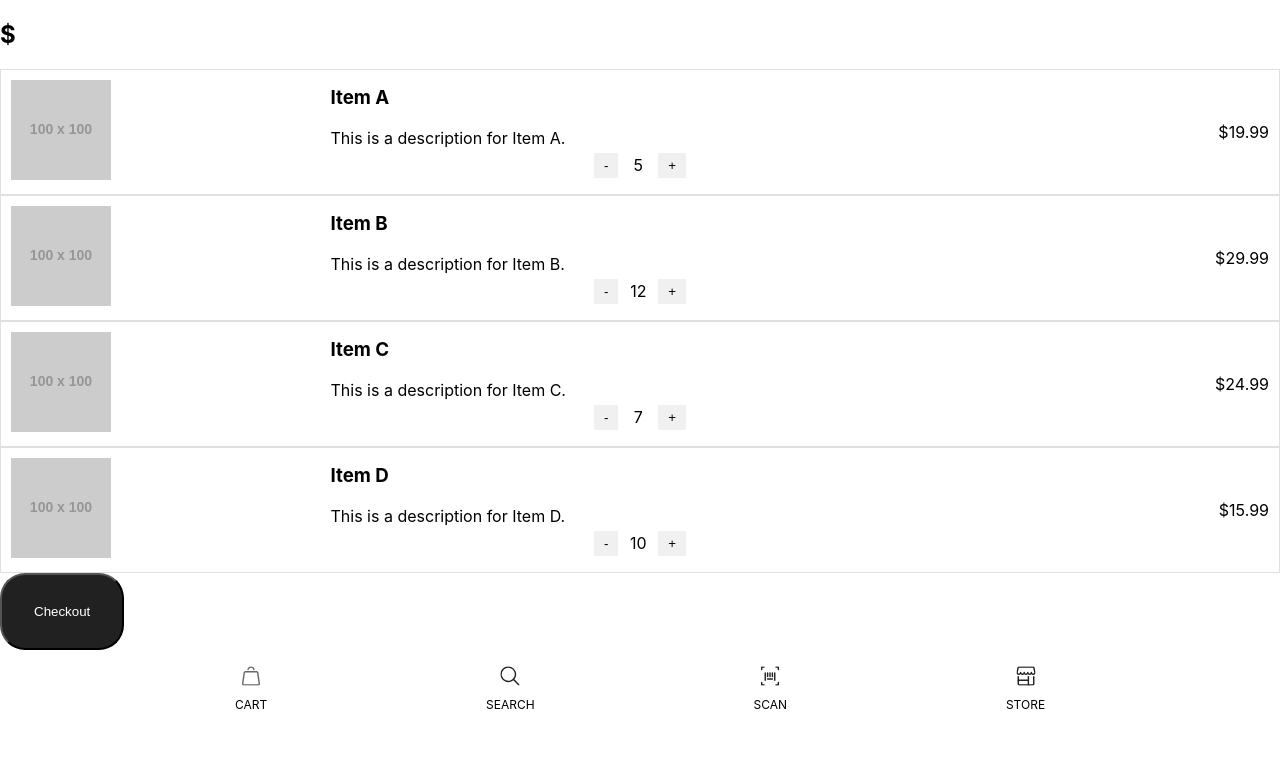
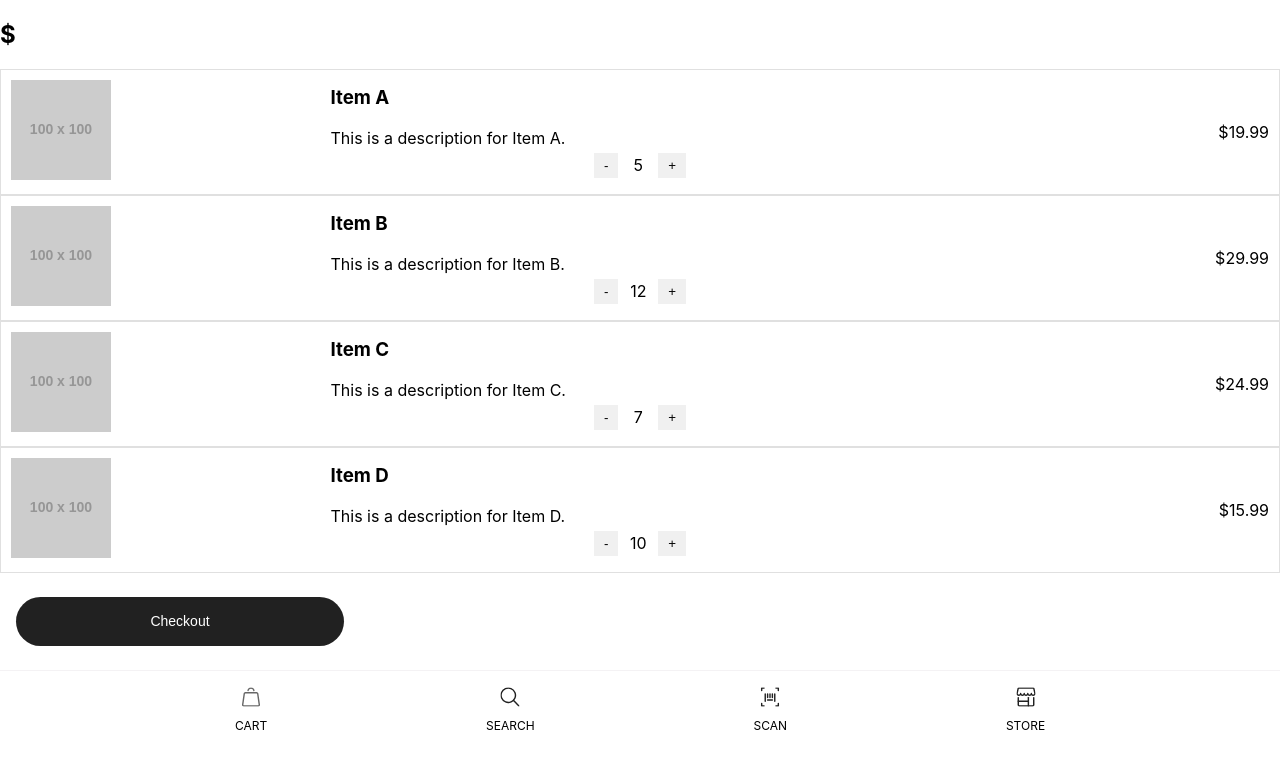
Before and after one commit to pedroamontano/POS-Web-App-with-Item-to-Item-Recommender-System, a React (Create React App) app: page / in a window 1280 px wide. Shown: the top 768 px of the page. Built offline with nearby package versions, Linux system fonts and the light colour scheme.

Commit message:
button style completed without animation

```diff
--- a/src/App.scss
+++ b/src/App.scss
@@ -0,0 +1,4 @@
+.app {
+  margin-block-start: 0;
+  margin-block-end: 0;
+}
--- a/src/components/Button/Button.jsx
+++ b/src/components/Button/Button.jsx
@@ -3,7 +3,7 @@ import "./Button.scss";
 function Button(props) {
   return (
     <button className={props.className}>
-      <p>{props.text}</p>
+      <p className={`${props.className}-text`}>{props.text}</p>
     </button>
   );
 }
--- a/src/components/Button/Button.scss
+++ b/src/components/Button/Button.scss
@@ -1,6 +1,16 @@
 .button__check-out {
   background-color: #212121;
-  border-radius: 25px;
-  padding: 16px 32px;
-  color: white;
+  border-radius: 55px;
+  padding: 0 1.55rem;
+  margin: 1.5rem 1rem;
+  width: 328px;
+  border: none;
+
+  &-text {
+    display: inline-flex;
+    color: white;
+    font-size: 14px;
+    line-height: 16.94px;
+    padding: 2px 0;
+  }
 }
--- a/src/components/Footer/Footer.scss
+++ b/src/components/Footer/Footer.scss
@@ -2,6 +2,7 @@
   display: flex;
   padding: 1rem;
   justify-content: space-evenly;
+  border-top: 1px solid #f4f2f4;
 
   &__sub-section {
     display: flex;
@@ -16,8 +17,11 @@
   }
 
   &__text {
+    display: inline-flex;
     font-size: 12px;
     line-height: 14.52px;
     font-weight: 400;
+
+    margin-block-end: 0em;
   }
 }
```
